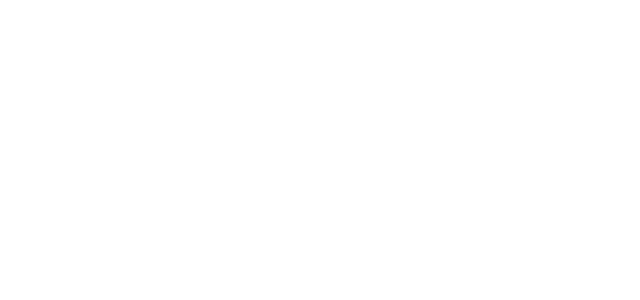
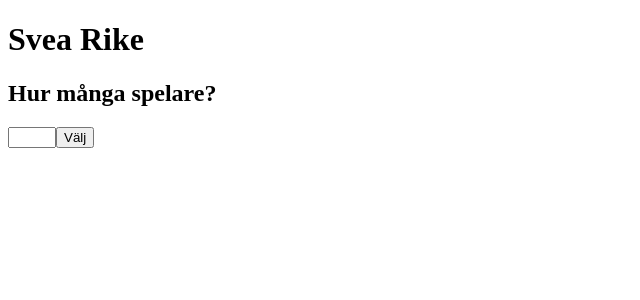
Before and after one commit to pernorin/svea-rike-randomizer, a React (Vite) app: page / in a window 1280 px wide. Shown: the top 300 px of the page, without its empty margins (0-640 px from the left). Built offline with nearby package versions, Linux system fonts and the light colour scheme.

Commit message:
Added player choice

```diff
--- a/src/App.jsx
+++ b/src/App.jsx
@@ -1,7 +1,32 @@
+import { useState } from 'react';
 import './App.css';
+import ChoosePlayers from './components/ChoosePlayers';
+import PlayersTest from './components/PlayersTest';
 
 function App() {
-  return <></>;
+  const families = ['Sture', 'Grip', 'Brahe', 'Eka', 'Tre Rosor'];
+
+  const [players, setPlayers] = useState([]);
+
+  const handleSetPlayers = (numOfPlayers) => {
+    console.log(numOfPlayers);
+
+    setPlayers(families.toSpliced(numOfPlayers));
+    console.log(families);
+  };
+
+  const handleNextPlayer = () => {};
+
+  return (
+    <>
+      <h1>Svea Rike</h1>
+      {players.length < 1 && (
+        <ChoosePlayers handleSetPlayers={handleSetPlayers} />
+      )}
+      {players.length > 1 && <PlayersTest players={players} />}
+      {/* <button onClick={handleNextPlayer}>Nästa spelare</button> */}
+    </>
+  );
 }
 
 export default App;
--- /dev/null
+++ b/src/components/ChoosePlayers.jsx
@@ -0,0 +1,25 @@
+import React, { useState } from 'react';
+
+export default function ChoosePlayers({ handleSetPlayers }) {
+  const [numberOfPlayers, setNumberOfPlayers] = useState(0);
+
+  //const handleX = ()=> console.log(numberOfPlayers);
+
+  const handleSelect = () => {
+    handleSetPlayers(parseInt(numberOfPlayers));
+  }
+
+  return (
+    <>
+      <h2>Hur många spelare?</h2>
+      <input
+        type='number'
+        min='2'
+        max='5'
+        onChange={(e) => setNumberOfPlayers(e.target.value)}
+      />
+      {/* <button onClick={handleSelect}>Välj</button> */}
+      <button onClick={() => handleSetPlayers(parseInt(numberOfPlayers))}>Välj</button>
+    </>
+  );
+}
--- /dev/null
+++ b/src/components/PlayersTest.jsx
@@ -0,0 +1,20 @@
+import React from 'react'
+
+export default function PlayersTest({players}) {
+
+  // const content = (players) => {
+  //   return (
+  //     players.map((player) => {
+  //       <li> {player} </li>
+  //     })
+  //   )
+  // }
+
+  return (
+    <ul>
+      {players.map((player) => {
+        return <li> {player} </li>
+      })}
+    </ul>
+  )
+}
```
